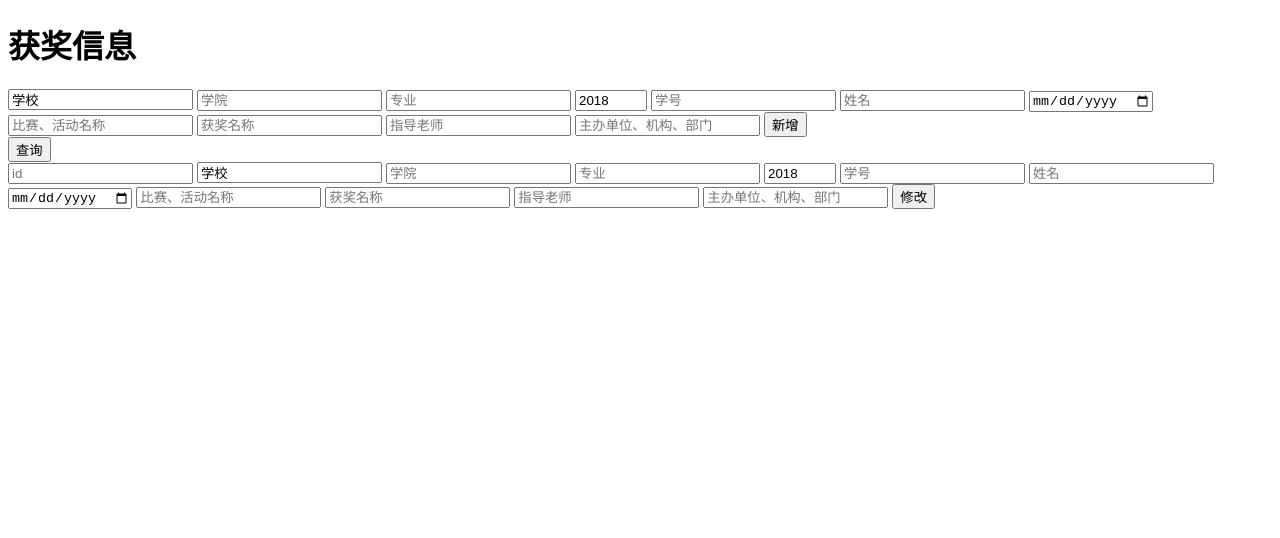
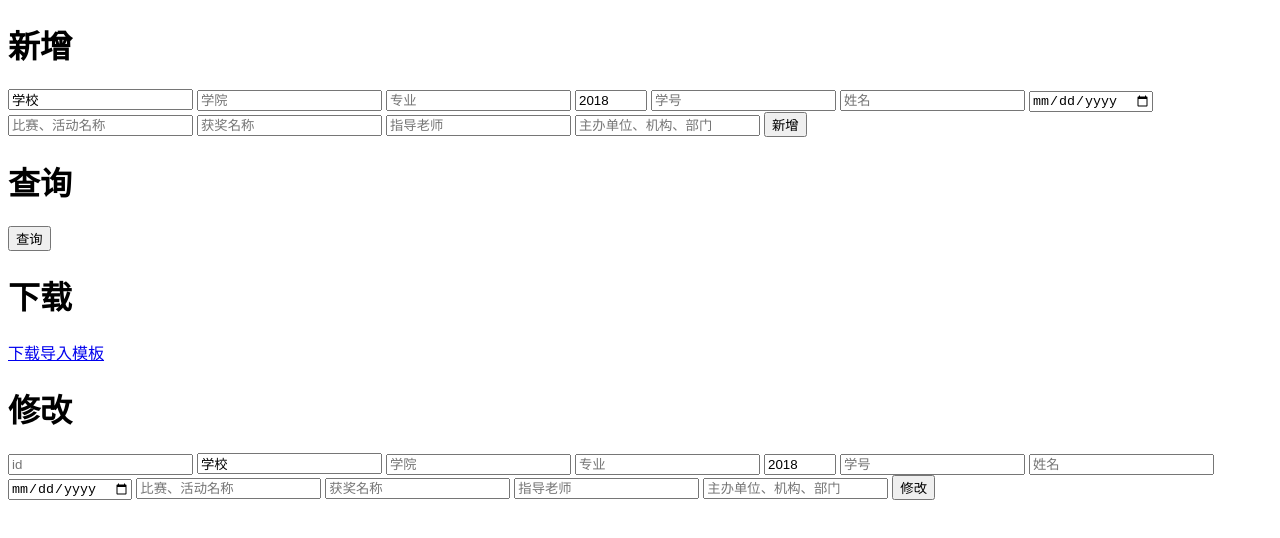
Before and after one commit to JZF-GL/nodeDome, a website: page awardInforManage.html in a window 1280 px wide. Drawn offline with Linux system fonts and the light colour scheme.

Commit message:
fix: 新增模板模块

```diff
--- a/awardInforManage.html
+++ b/awardInforManage.html
@@ -5,7 +5,7 @@
   <title>获奖信息</title>
 </head>
 <body>
-  <h1>获奖信息</h1>
+  <h1>新增</h1>
   <p id="result"></p>
   <form action="http://localhost:8879/api/award/add" method="post">
       <input type="text" name="school" placeholder="学校" value="学校" />
@@ -23,10 +23,14 @@
       <!-- <input type="text" name="submit_user" placeholder="" /> -->
       <input type="submit" value="新增" />
   </form>
+  <h1>查询</h1>
   <input type="button" value="查询" onclick="getAwardList()" />
   <div class="awaryLists" id="awary">
 
-  </div>
+    </div>
+  <h1>下载</h1>
+  <a href="http://localhost:8879/api/files/dModul" download="导入模板">下载导入模板</a>
+  <h1>修改</h1>
   <form action="http://localhost:8879/api/award/edit" method="post">
     <input type="text" name="id" placeholder="id" />
     <input type="text" name="school" placeholder="学校" value="学校" />
--- a/package.json
+++ b/package.json
@@ -17,6 +17,7 @@
     "jsonwebtoken": "^9.0.2",
     "multer": "^1.4.5-lts.1",
     "mysql2": "^3.6.5",
-    "sm3": "^1.0.3"
+    "sm3": "^1.0.3",
+    "xlsx": "^0.18.5"
   }
 }
```
Also changed, not shown: usefiles.js (+25 -1 lines), 3 other files.
